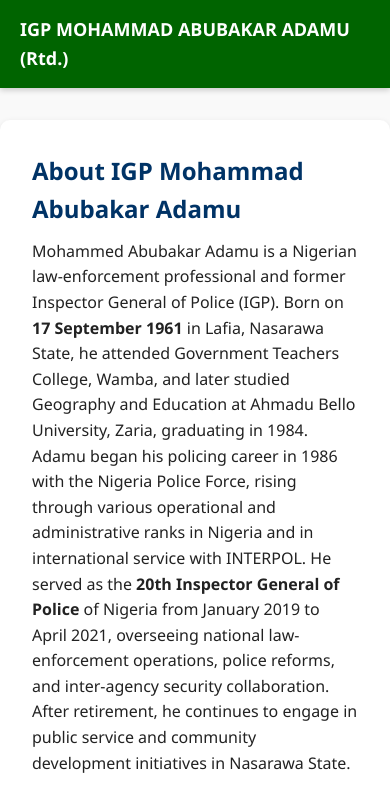
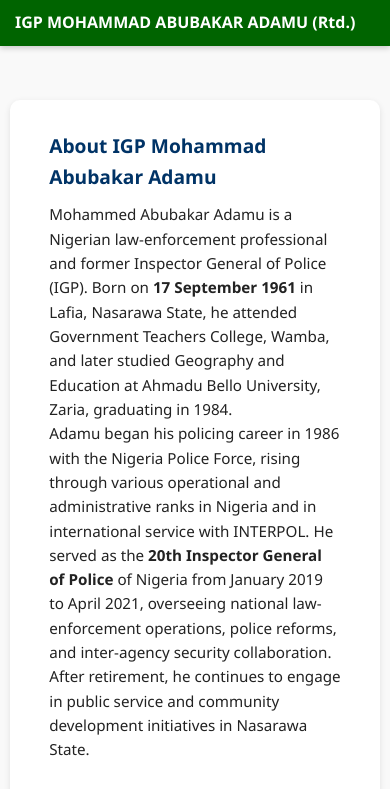
Before and after one commit to IbrahimInuwaAdagedo/igpmaacompaign, a plain HTML site: page About.html in a window 390 px wide. Shown: the top 789 px of the page. Drawn offline with Linux system fonts and the light colour scheme.

Commit message:
Update style.css

```diff
--- a/style.css
+++ b/style.css
@@ -381,3 +381,56 @@ body, html {
     margin: 40px auto;
   }
 }
+/* ===== EXTRA MOBILE FIXES ===== */
+
+/* Make all containers fit screen width */
+.container, .about, .subsection, .timeline, .achievements {
+  width: 95%;
+  margin: 0 auto;
+  padding: 15px;
+  box-sizing: border-box;
+}
+
+/* Ensure images and tables never overflow */
+img, table {
+  max-width: 100%;
+  height: auto;
+  display: block;
+}
+
+/* Make tables scrollable horizontally on small screens */
+.timeline table {
+  display: block;
+  overflow-x: auto;
+  white-space: nowrap;
+}
+
+/* Adjust padding for smaller screens */
+@media (max-width: 768px) {
+  .navbar {
+    flex-direction: column;
+    align-items: flex-start;
+    padding: 10px 15px;
+  }
+
+  .logo {
+    font-size: 16px;
+  }
+
+  .about {
+    margin-top: 100px;
+    padding: 1rem;
+  }
+
+  h2, h3 {
+    font-size: 1.2rem;
+  }
+
+  p {
+    font-size: 0.95rem;
+  }
+
+  footer {
+    font-size: 0.8rem;
+  }
+}
```
